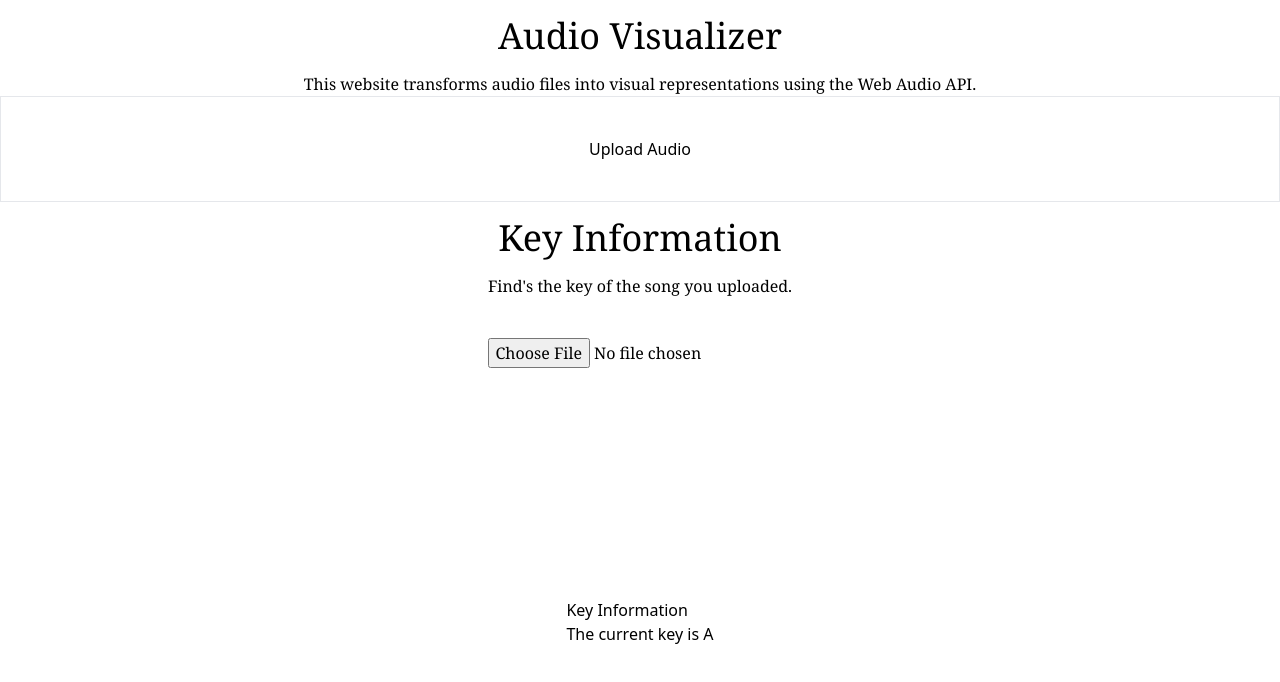
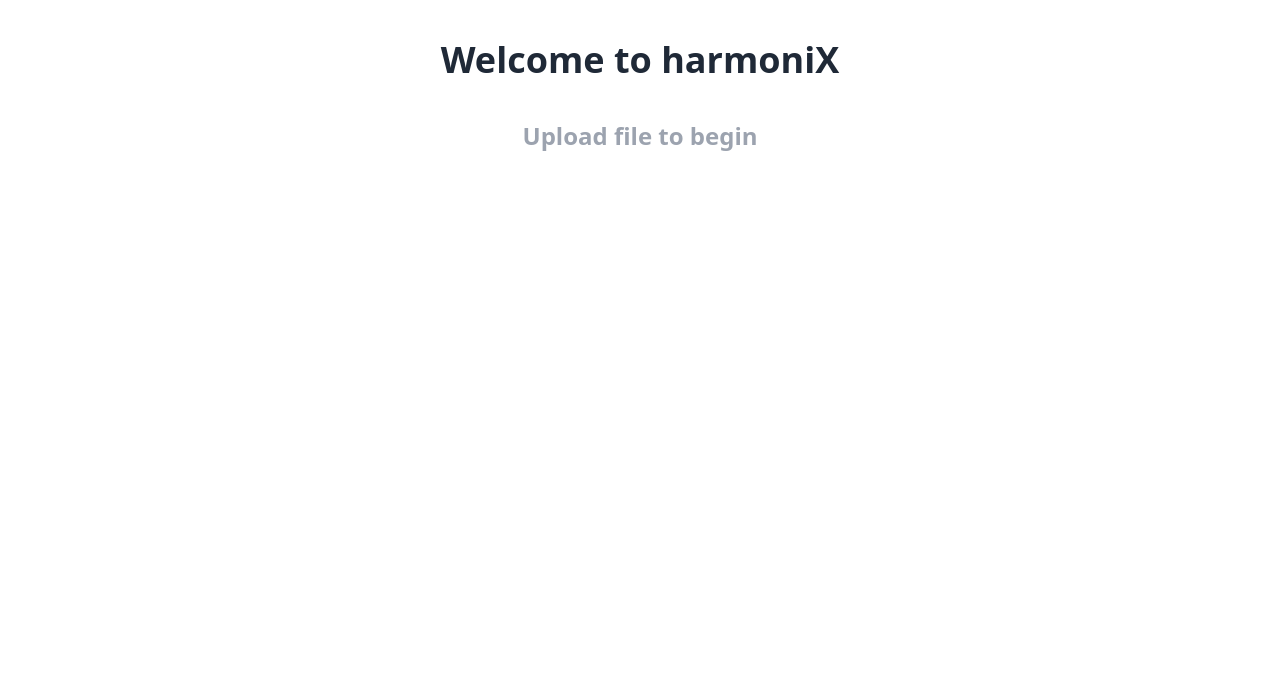
Before and after one commit to remysedlak/audio-hub, a React (Vite) app: page / in a window 1280 px wide. Shown: the top 682 px of the page. Built offline with nearby package versions, Linux system fonts and the light colour scheme; a web font is replaced by a local one.

Commit message:
replace App component content with StartPage and add StartPage component for improved user experience

```diff
--- a/src/App.jsx
+++ b/src/App.jsx
@@ -1,39 +1,12 @@
 import React from 'react';
 import './tailwind.css'; // Ensure Tailwind CSS is imported
-import AudioVisualizer from './comps/AudioVisualiser.jsx';
-import KeyInformation from './comps/KeyInformation.jsx';
-import UploadButton from './comps/UploadButton.jsx';
+import StartPage from './pages/StartPage';
 
 function App() {
 
   return (
     <div>
-        <h1 className="text-4xl text-center py-4 font-serif">Audio Visualizer</h1>
-        <p className="text-center font-serif">
-          This website transforms audio files into visual representations using the Web Audio API.
-          </p>
-
-        <div className="border hover:bg-gray-100 flex justify-center py-10">
-          <UploadButton />
-        </div>
-
-        <h1 className="text-4xl text-center py-4 font-serif">Key Information</h1>
-        <p className="text-center font-serif">
-          Find's the key of the song you uploaded.
-        </p>
-
-
-
-        <div className="flex justify-center text-center py-10 font-serif">
-          <AudioVisualizer />
-        </div>
-
-        <div className="flex justify-center py-10">
-          <KeyInformation />
-        </div>
-
-
-
+        <StartPage/>
 
 
     </div>
--- /dev/null
+++ b/src/pages/StartPage.jsx
@@ -0,0 +1,30 @@
+import React from 'react';
+
+const StartPage = () => {
+    const handleFileChange = (event) => {
+        const file = event.target.files[0];
+        if (file) {
+            console.log('Selected file:', file);
+            // Handle the file upload logic here
+        }
+    };
+
+    return (
+        <div className="flex flex-col items-center mt-10">
+            <h1 className="mb-10 text-4xl text-center font-bold text-gray-800 mb-4">Welcome to harmoniX</h1>
+            <div>
+                <label className="cursor-pointer">
+                    <h4 className="text-2xl text-center font-bold text-gray-400 mb-4">Upload file to begin</h4>
+                    <input
+                        type="file"
+                        accept="audio/*"
+                        className="hidden"
+                        onChange={handleFileChange}
+                    />
+                </label>
+            </div>
+        </div>
+    );
+};
+
+export default StartPage;
```
